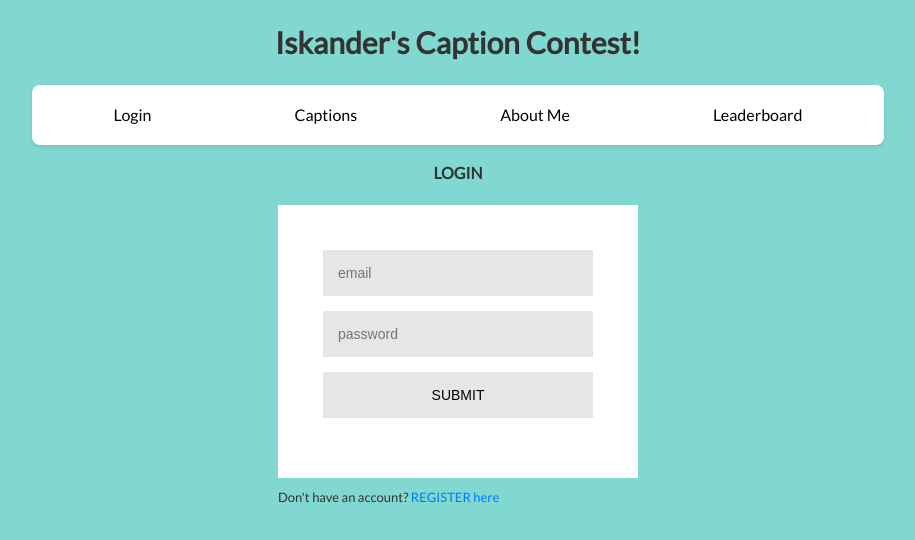
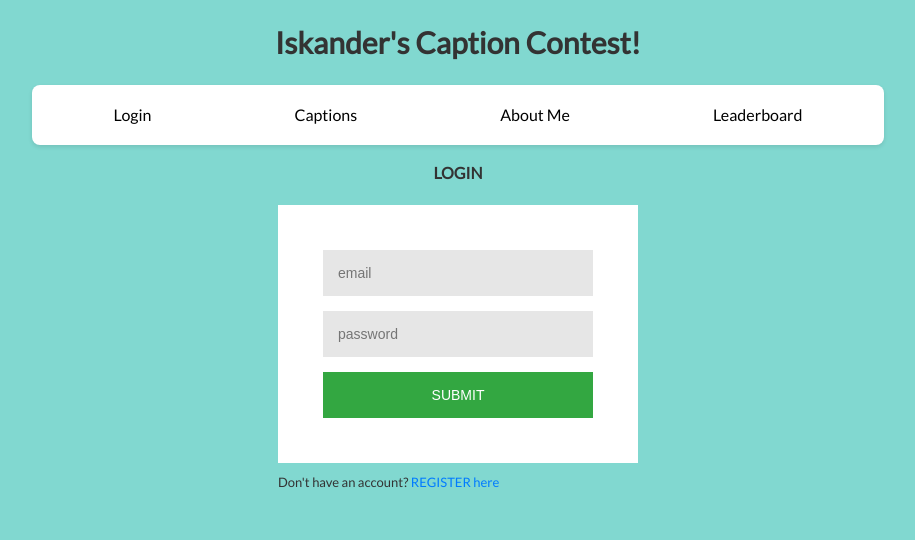
Before and after one commit to iskander-kapkayev/CC_Web_React, a React (Vite) app: page / in a window 1280 px wide. Both pictures are taken after a click on the item "Login". Shown: the top 540 px of the page, without its empty margins (182-1097 px from the left). Built offline with nearby package versions, Linux system fonts and the light colour scheme.

Commit message:
adjusted form button and alert test

```diff
--- a/src/components/UserFormControl.js
+++ b/src/components/UserFormControl.js
@@ -26,7 +26,7 @@ function UserFormControl() {
 
     function submitLogin(e) {
         e.preventDefault();
-        alert(email, password);
+        alert(`your email is: ${email}, and your pw is ${password}`);
     }
 
     if (form === 'login') {
@@ -37,7 +37,7 @@ function UserFormControl() {
                 <form id="loginFormData" onSubmit={submitLogin}>
                     <input type="email" id="email" value={email} placeholder="email" onChange={handleEmail} required/>
                     <input type="password" id="password" name={password} placeholder="password" onChange={handlePassword}  required/>
-                    <input type="submit" value="SUBMIT"/>
+                    <button type="submit" value="SUBMIT">SUBMIT</button>
                 </form>
 
                 <div className="link">
```
